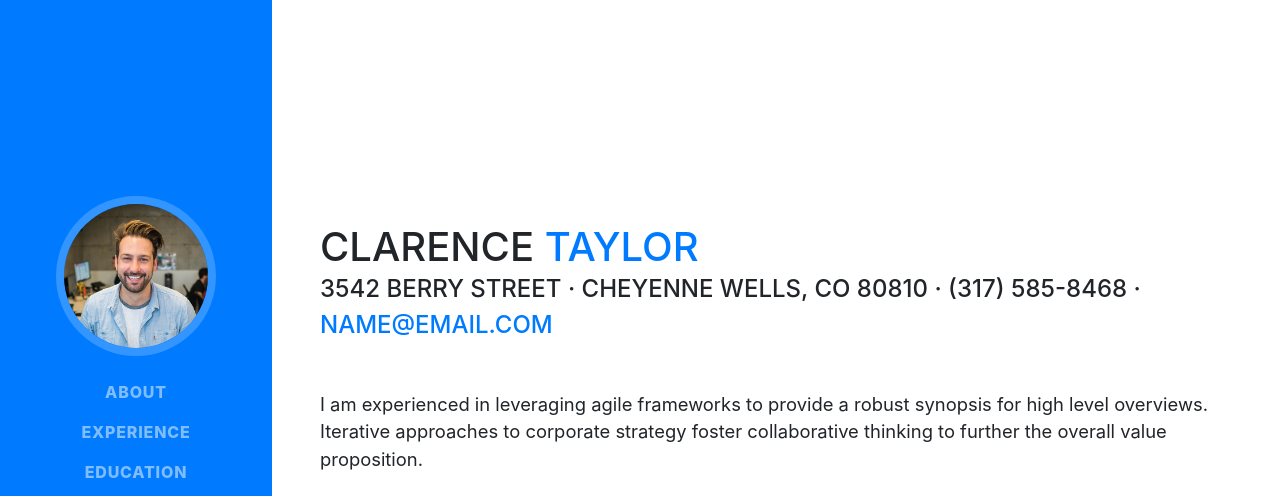
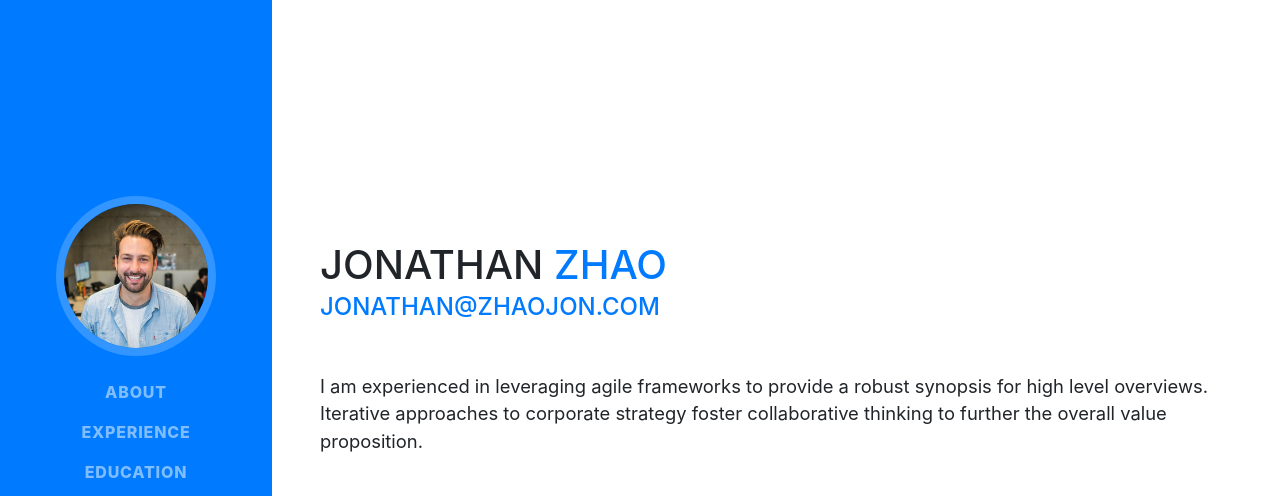
Before and after one commit to JonZhaoYuming/jonzhaoyuming.github.io, a website with bundled scripts: page index.html in a window 1280 px wide. Shown: the top 496 px of the page. Built offline with nearby package versions, Linux system fonts and the light colour scheme; a web font is replaced by a local one.

Commit message:
update name

```diff
--- a/index.html
+++ b/index.html
@@ -27,7 +27,7 @@
 
     <nav class="navbar navbar-expand-lg navbar-dark bg-primary fixed-top" id="sideNav">
       <a class="navbar-brand js-scroll-trigger" href="#page-top">
-        <span class="d-block d-lg-none">Clarence Taylor</span>
+        <span class="d-block d-lg-none">Jonathan Zhao</span>
         <span class="d-none d-lg-block">
           <img class="img-fluid img-profile rounded-circle mx-auto mb-2" src="img/profile.jpg" alt="">
         </span>
@@ -63,11 +63,11 @@
 
       <section class="resume-section p-3 p-lg-5 d-flex d-column" id="about">
         <div class="my-auto">
-          <h1 class="mb-0">Clarence
-            <span class="text-primary">Taylor</span>
+          <h1 class="mb-0">Jonathan
+            <span class="text-primary">Zhao</span>
           </h1>
-          <div class="subheading mb-5">3542 Berry Street · Cheyenne Wells, CO 80810 · (317) 585-8468 ·
-            <a href="mailto:name@email.com">name@email.com</a>
+          <div class="subheading mb-5">
+            <a href="mailto:name@email.com">Jonathan@zhaojon.com</a>
           </div>
           <p class="lead mb-5">I am experienced in leveraging agile frameworks to provide a robust synopsis for high level overviews. Iterative approaches to corporate strategy foster collaborative thinking to further the overall value proposition.</p>
           <div class="social-icons">
```
